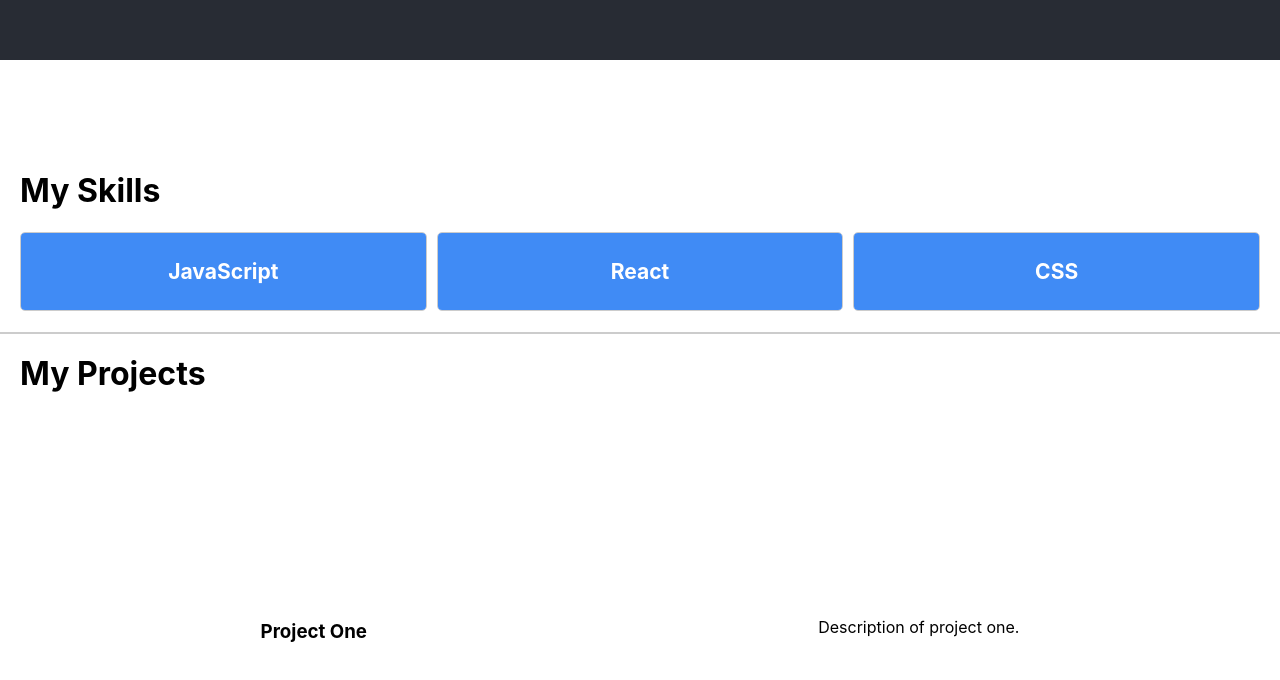
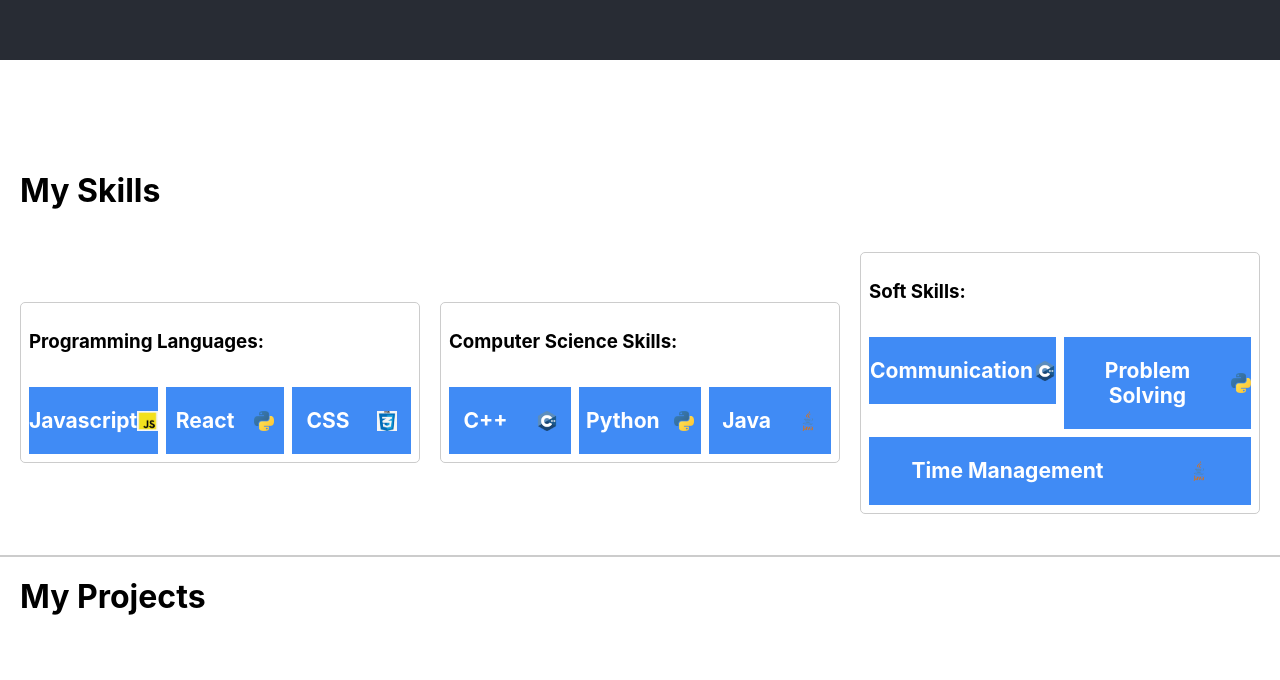
Before and after one commit to Edd4952/website, a React (Create React App) app: page / in a window 1280 px wide. Shown: the part 660-1340 px from the top of the page. Built offline with nearby package versions, Linux system fonts and the light colour scheme.

Commit message:
more skill work 6/3

```diff
--- a/src/Components/3_Skills.js
+++ b/src/Components/3_Skills.js
@@ -11,44 +11,101 @@ import css from "../Assets/css.png";
 
 
 function Skills() {
-    const [expanded, setExpanded] = useState([]);
+    const [setExpanded] = useState([]);
     const box1 = "JavaScript is a versatile programming language used for web development, server-side scripting, and more.";
     const box2 = "React is a JavaScript library for building user interfaces.";
     const box3 = "CSS is used to style and layout web pages.";
 
-    const skills = [
-        { id: 1, title: "JavaScript", description: box1, image: js },
+    const languages = [
+        { id: 1, title: "Javascript", description: box1, image: js },
         { id: 2, title: "React", description: box2, image: python },
         { id: 3, title: "CSS", description: box3, image: css },
     ];
+    const compsciSkills = [
+        { id: 1, title: "C++", description: "C++ is a powerful general-purpose programming language.", image: cpp },
+        { id: 2, title: "Python", description: "Python is a high-level, interpreted programming language known for its readability.", image: python },
+        { id: 3, title: "Java", description: "Java is a widely-used object-oriented programming language.", image: java },
+    ];
+    const softSkills = [
+        { id: 1, title: "Communication", description: "Effective communication skills are essential for collaboration and teamwork.", image: cpp },
+        { id: 2, title: "Problem Solving", description: "The ability to analyze problems and find effective solutions.", image: python },
+        { id: 3, title: "Time Management", description: "Managing time efficiently to meet deadlines and priorities.", image: java },
+    ];
 
-    const toggleExpand = (id) => {
+    /*const toggleExpand = (id) => {
         setExpanded(prev =>
             prev.includes(id)
                 ? prev.filter(expandedId => expandedId !== id)
                 : [...prev, id]
         );
-    };
+    };*/
 
     return (
         <div>
             <section id="3_Skills"></section>
             <h1 style={{ paddingLeft: "20px", paddingTop: "90px" }}>My Skills</h1>
-            <div className="skills-container">
-                {skills.map((skill) => (
-                    <div key={skill.id} className="skill-box">
-                        <div className="skill-header" onMouseEnter={() => toggleExpand(skill.id)}>
-                            <h3>{skill.title}</h3>
+
+            {/* begin skill cards */}
+
+            <div className="skilltype-container">
+                {/* prog languages */}
+                <div className="skills-container">
+                    {/*title for skill card*/}
+                    <h3>Programming Languages: </h3>
+                    {/*break into next line*/}
+                    <div style={{ flexBasis: "100%", height: "0" }}></div>
+
+                    {languages.map((language) => (
+                        <div key={language.id} className="skill-box">
+                            <div className="skill-header">
+                                <h3>{language.title}</h3>
+                                <img src={language.image} alt="Description" height="20em" width="auto" style={{ verticalAlign: "middle" }} />
+                                <div className="skill-tooltip">
+                                    <p>{language.description}</p>
+                                </div>
+                            </div>
                         </div>
-                        {expanded.includes(skill.id) && (
-                            <div className="skill-content">
-                                <img src={skill.image} alt="Description" height={"20em"} width={"auto"} vertical-align={"middle"}/>
-                                <p>{skill.description}</p>
+                    ))}
+                </div>
+                {/* computer skills */}
+                <div className="skills-container">
+                    {/*title for skill card*/}
+                    <h3>Computer Science Skills: </h3>
+                    {/*break into next line*/}
+                    <div style={{ flexBasis: "100%", height: "0" }}></div>
+                    {compsciSkills.map((skill) => (
+                        <div key={skill.id} className="skill-box">
+                            <div className="skill-header">
+                                <h3>{skill.title}</h3>
+                                <img src={skill.image} alt="Description" height="20em" width="auto" style={{ verticalAlign: "middle" }} />
+                                <div className="skill-tooltip">
+                                    <p>{skill.description}</p>
+                                </div>
                             </div>
-                        )}
-                    </div>
-                ))}
+                        </div>
+                    ))}
+                </div>
+                {/* soft skills */}
+                <div className="skills-container">
+                    {/*title for skill card*/}
+                    <h3>Soft Skills: </h3>
+                    {/*break into next line*/}
+                    <div style={{ flexBasis: "100%", height: "0" }}></div>
+
+                    {softSkills.map((skill) => (
+                        <div key={skill.id} className="skill-box">
+                            <div className="skill-header">
+                                <h3>{skill.title}</h3>
+                                <img src={skill.image} alt="Description" height="20em" width="auto" style={{ verticalAlign: "middle" }} />
+                                <div className="skill-tooltip">
+                                    <p>{skill.description}</p>
+                                </div>
+                            </div>
+                        </div>
+                    ))}
+                </div>
             </div>
+
         </div>
     );
 }
--- a/src/Styles/3_Skills.css
+++ b/src/Styles/3_Skills.css
@@ -1,38 +1,73 @@
+.skilltype-container {
+    display: flex;
+    flex-direction: row;
+    justify-content: space-around; /* or space-between, flex-start, etc. */
+    align-items: center;           /* vertical alignment */
+    padding: 10px;
+    height : auto; /* Adjust height as needed */
+}
+
 .skills-container {
     display: flex;
     flex-direction: row;
     flex-wrap: wrap;
-    justify-content: space-around;
-    gap: 10px;
-    margin: 20px;
+    justify-content: flex-start;
+    gap: 8px;
+    margin: 10px;
+    width: 33.33%;
+    border: #ccc 1px solid;
+    border-radius: 5px;
+    padding: 8px;
 }
 
 .skill-box {
     display: flex;
     flex-direction: column;
     text-align: center;
-    border: 1px solid #ccc;
-    border-radius: 5px;
-    overflow: hidden;
     cursor: pointer;
     flex: 1;
 }
 
 .skill-header {
+    display: flex;
+    flex-direction: row;
+    align-items: center;
+    justify-content: space-around;
     background-color: #408bf5;
     color: white;
-    padding: 5px;
     font-size: 18px;
-
+    position: relative;
 }
 
 .skill-header:hover {
     background-color: #306bb5;
 }
 
+.skill-header:hover .skill-tooltip {
+    display: block;
+}
+
 .skill-content {
     background-color: #f9f9f9;
-    padding: 10px;
+    padding: 0px;
     font-size: 16px;
     color: #333;
 }
+
+.skill-tooltip {
+    display: none;
+    position: absolute;
+    background: #fff;
+    color: #333;
+    border: 1px solid #ccc;
+    padding: 8px 12px;
+    border-radius: 6px;
+    box-shadow: 0 2px 8px rgba(0,0,0,0.15);
+    z-index: 10;
+    top: 110%; /* below the header */
+    left: 50%;
+    transform: translateX(-50%);
+    min-width: 180px;
+    font-size: 14px;
+    white-space: normal;
+}
```
